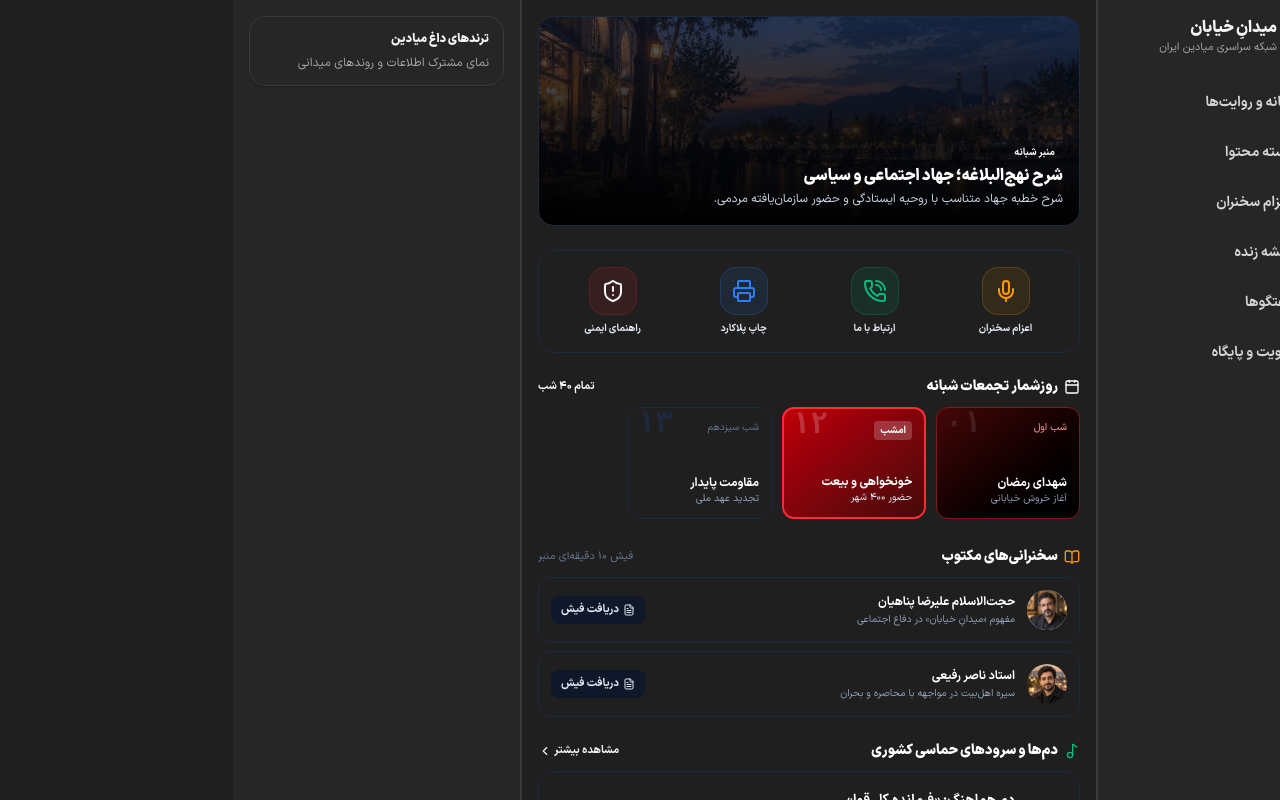
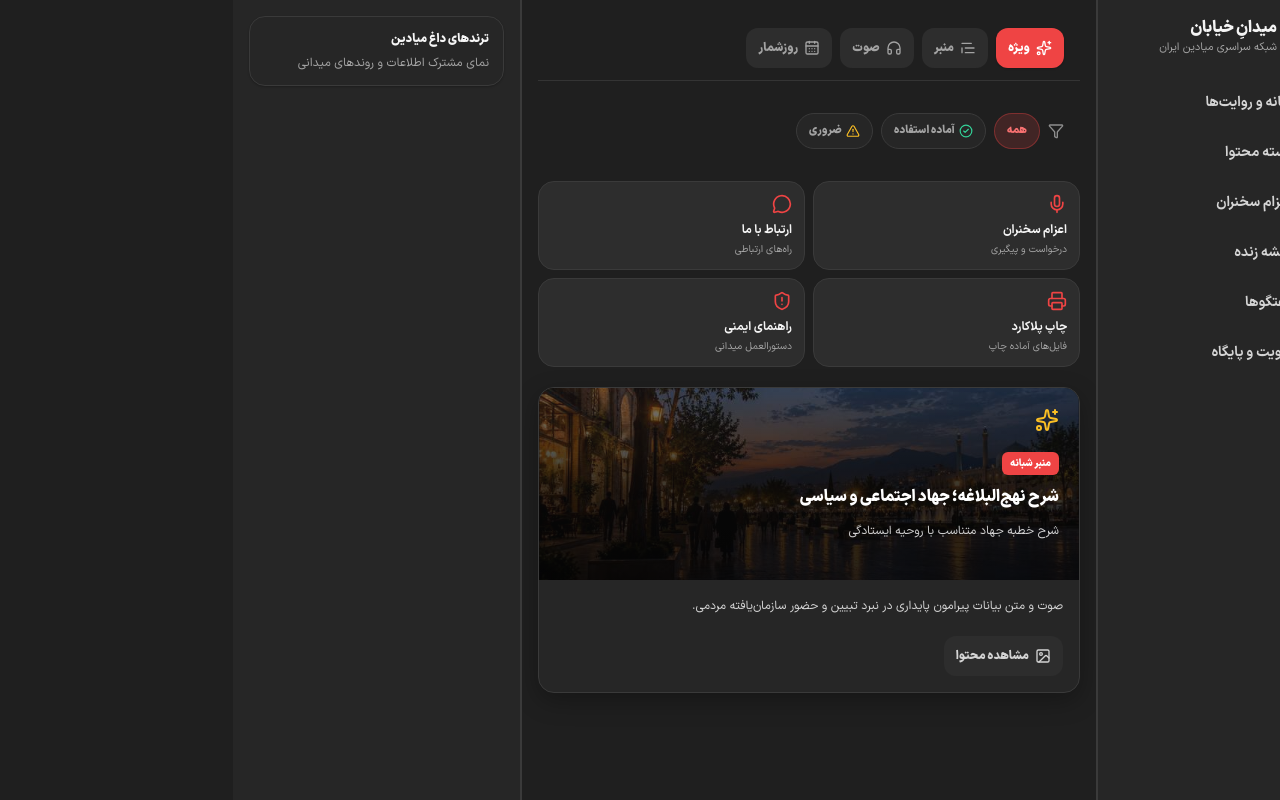
Before and after one commit to mohammad-mohammad-soltani/meydan, a Next.js app: page /content in a window 1280 px wide. Built offline with nearby package versions, Linux system fonts and the light colour scheme.

Commit message:
refactor: migrate content route off legacy app

```diff
--- a/app/(app)/content/page.tsx
+++ b/app/(app)/content/page.tsx
@@ -1,5 +1,6 @@
-import { LegacyRouteApp } from "@/components/prototype/LegacyRouteApp";
+import { ContentView } from "@/features/content/components/ContentView";
+import { getContentItems, getContentQuickActions, getScheduleItems } from "@/features/content/services/content.service";
 
 export default function ContentPage() {
-  return <LegacyRouteApp initialView="view-content" />;
+  return <ContentView items={getContentItems()} scheduleItems={getScheduleItems()} quickActions={getContentQuickActions()} />;
 }
```
